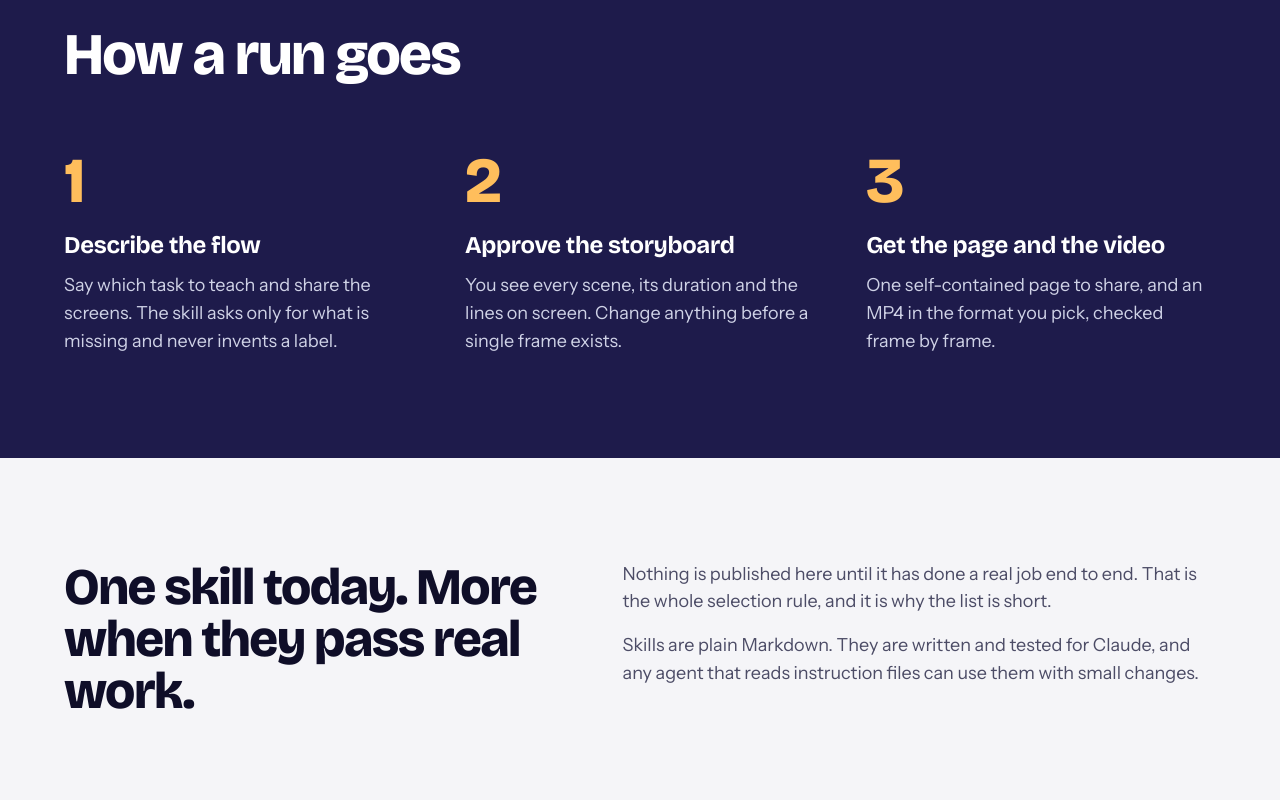
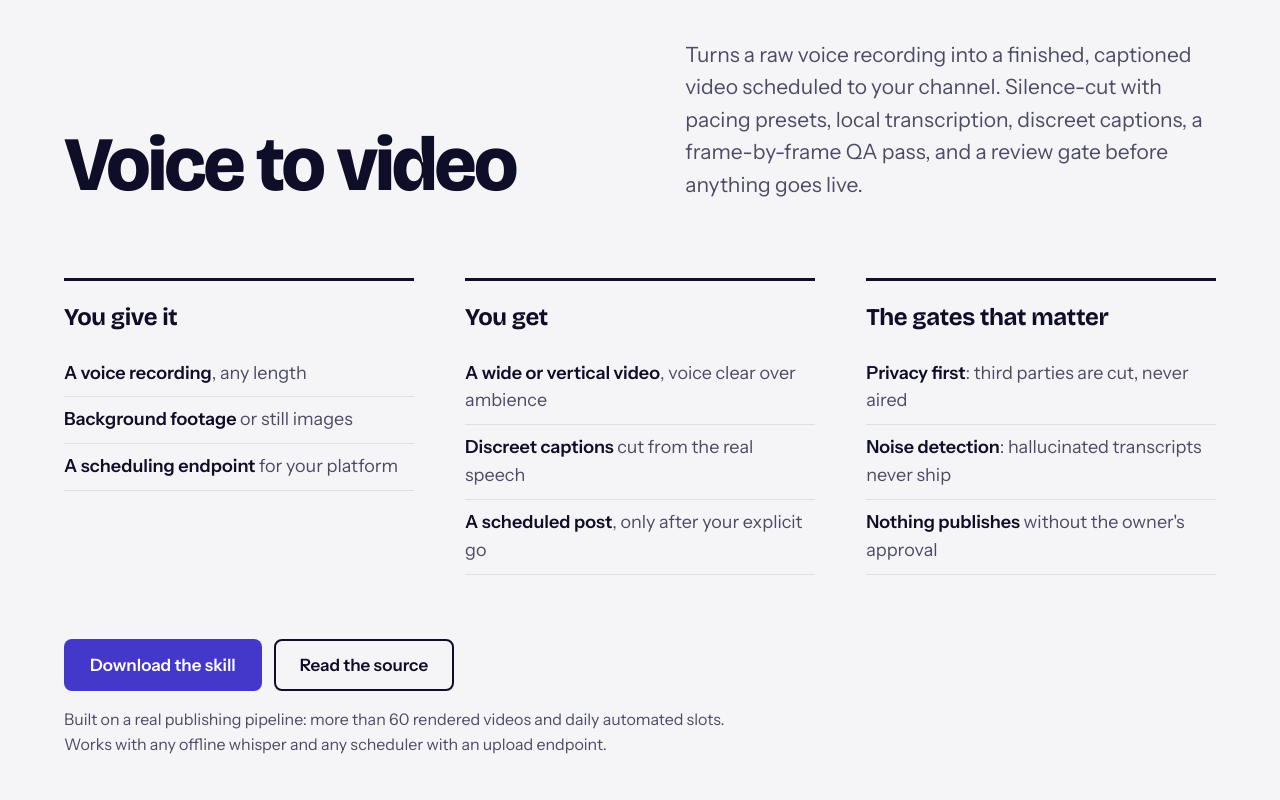
Before and after one commit to antoineweb/aiskillsthatwork, a plain HTML site: page site/index.html in a window 1280 px wide. Shown: the part 2460-3260 px from the top of the page. Drawn offline with nearby package versions, Linux system fonts and the light colour scheme.

Commit message:
feat: voice-to-video skill, sanitized from a real publishing pipeline

```diff
--- a/site/index.html
+++ b/site/index.html
@@ -174,6 +174,47 @@
     <p class="get-note">Add the zip to your Claude skills, then ask for a demo of a flow in your product. The live example is the same guide, playing in your browser instead of as a video.</p>
   </section>
 
+
+  <section class="skill" id="voice-to-video">
+    <div class="skill-head">
+      <h2>Voice to video</h2>
+      <p>Turns a raw voice recording into a finished, captioned video scheduled to your channel. Silence-cut with pacing presets, local transcription, discreet captions, a frame-by-frame QA pass, and a review gate before anything goes live.</p>
+    </div>
+
+    <div class="facts">
+      <div>
+        <h3>You give it</h3>
+        <ul>
+          <li><strong>A voice recording</strong>, any length</li>
+          <li><strong>Background footage</strong> or still images</li>
+          <li><strong>A scheduling endpoint</strong> for your platform</li>
+        </ul>
+      </div>
+      <div>
+        <h3>You get</h3>
+        <ul>
+          <li><strong>A wide or vertical video</strong>, voice clear over ambience</li>
+          <li><strong>Discreet captions</strong> cut from the real speech</li>
+          <li><strong>A scheduled post</strong>, only after your explicit go</li>
+        </ul>
+      </div>
+      <div>
+        <h3>The gates that matter</h3>
+        <ul>
+          <li><strong>Privacy first</strong>: third parties are cut, never aired</li>
+          <li><strong>Noise detection</strong>: hallucinated transcripts never ship</li>
+          <li><strong>Nothing publishes</strong> without the owner's approval</li>
+        </ul>
+      </div>
+    </div>
+
+    <div class="get">
+      <a class="btn solid" href="downloads/voice-to-video.zip" download>Download the skill</a>
+      <a class="btn outline" href="https://github.com/antoineweb/aiskillsthatwork/tree/main/skills/voice-to-video">Read the source</a>
+    </div>
+    <p class="get-note">Built on a real publishing pipeline: more than 60 rendered videos and daily automated slots. Works with any offline whisper and any scheduler with an upload endpoint.</p>
+  </section>
+
   <section class="run" aria-labelledby="run-title">
     <h2 id="run-title">How a run goes</h2>
     <ol>
```
Also changed, not shown: 3 other files.
